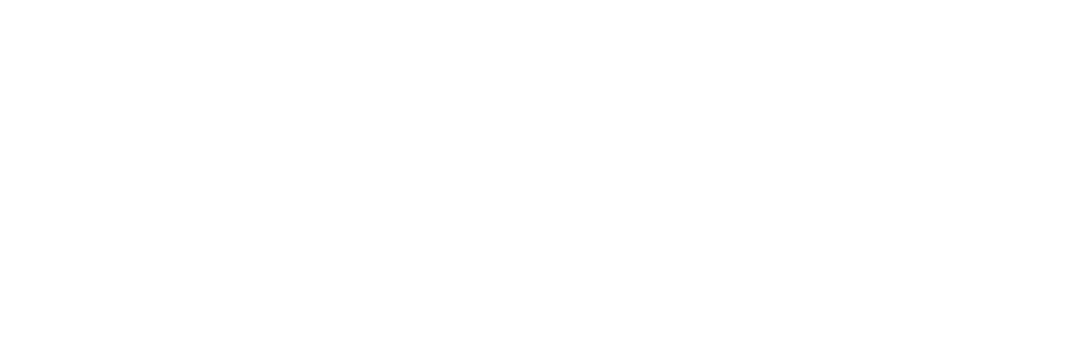
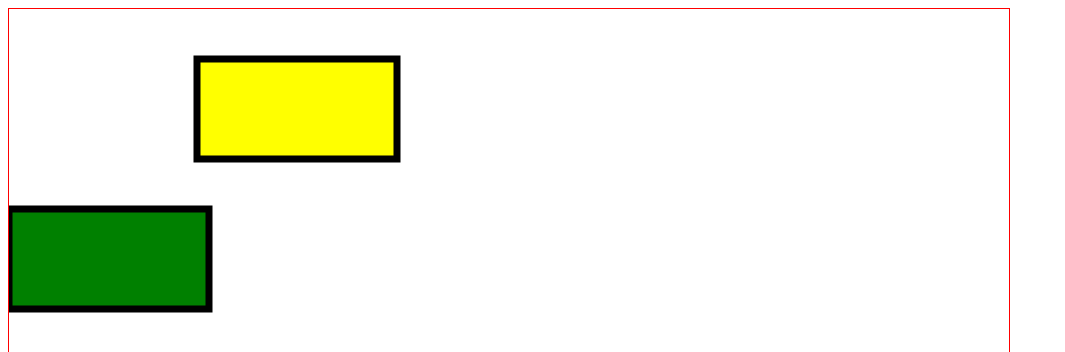
Before and after one commit to themcny/bomber-math, a plain HTML site: page index.html in a window 1280 px wide. Shown: the top 352 px of the page, without its empty margins (0-1065 px from the left). Drawn offline with Linux system fonts and the light colour scheme.

Commit message:
Two canvas tanks

```diff
--- a/index.html
+++ b/index.html
@@ -3,6 +3,26 @@
   <title></title>
 </head>
 <body>
+  <canvas id="myCanvas" width="1000" height="1000" style="border: 1px solid red"></canvas>
+  <script>
+    var canvas = document.getElementById('myCanvas');
+    var ctx = canvas.getContext('2d');
 
+    ctx.beginPath();
+    ctx.rect(188, 50, 200, 100);
+    ctx.fillStyle = 'yellow';
+    ctx.fill();
+    ctx.lineWidth = 7;
+    ctx.strokeStyle = 'black';
+    ctx.stroke();
+
+    ctx.beginPath();
+    ctx.rect(0, 200, 200, 100);
+    ctx.fillStyle = 'green';
+    ctx.fill();
+    ctx.lineWidth = 7;
+    ctx.strokeStyle = 'black';
+    ctx.stroke();
+  </script>
 </body>
 </html>
```
